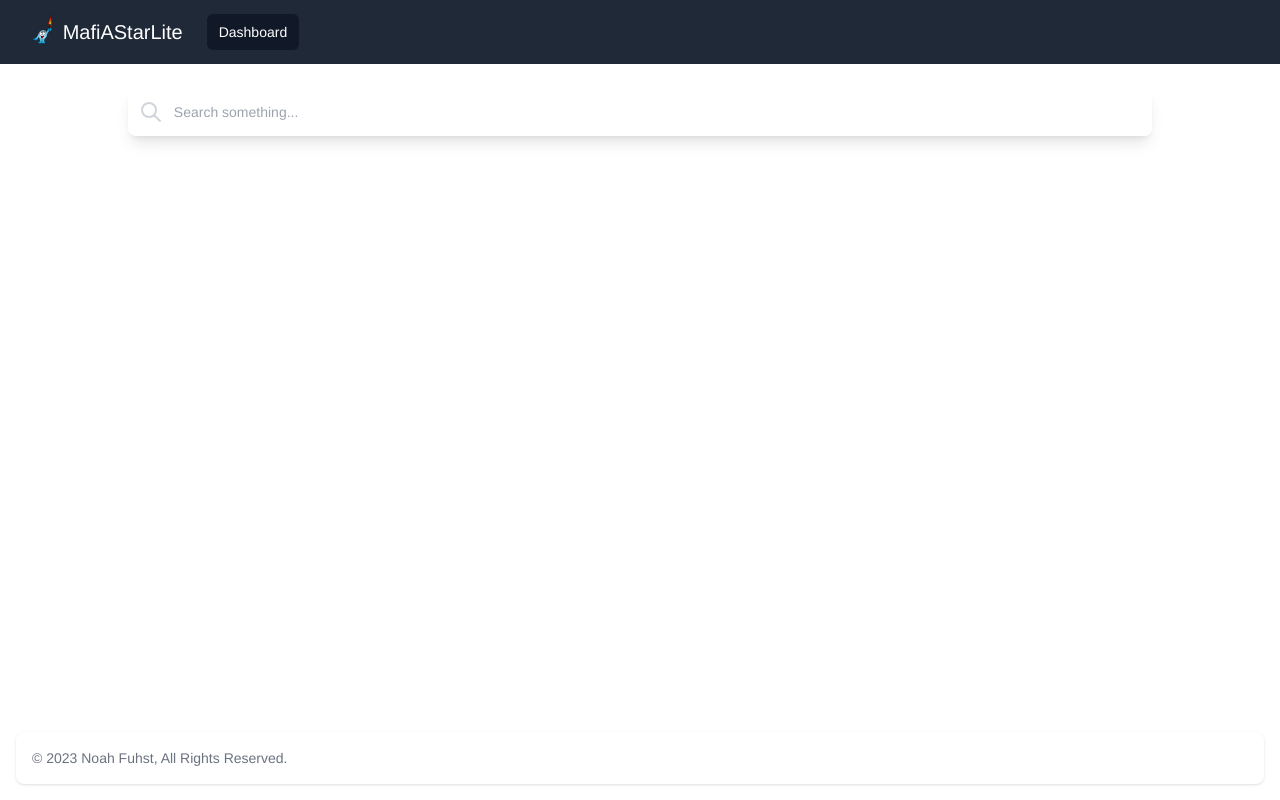
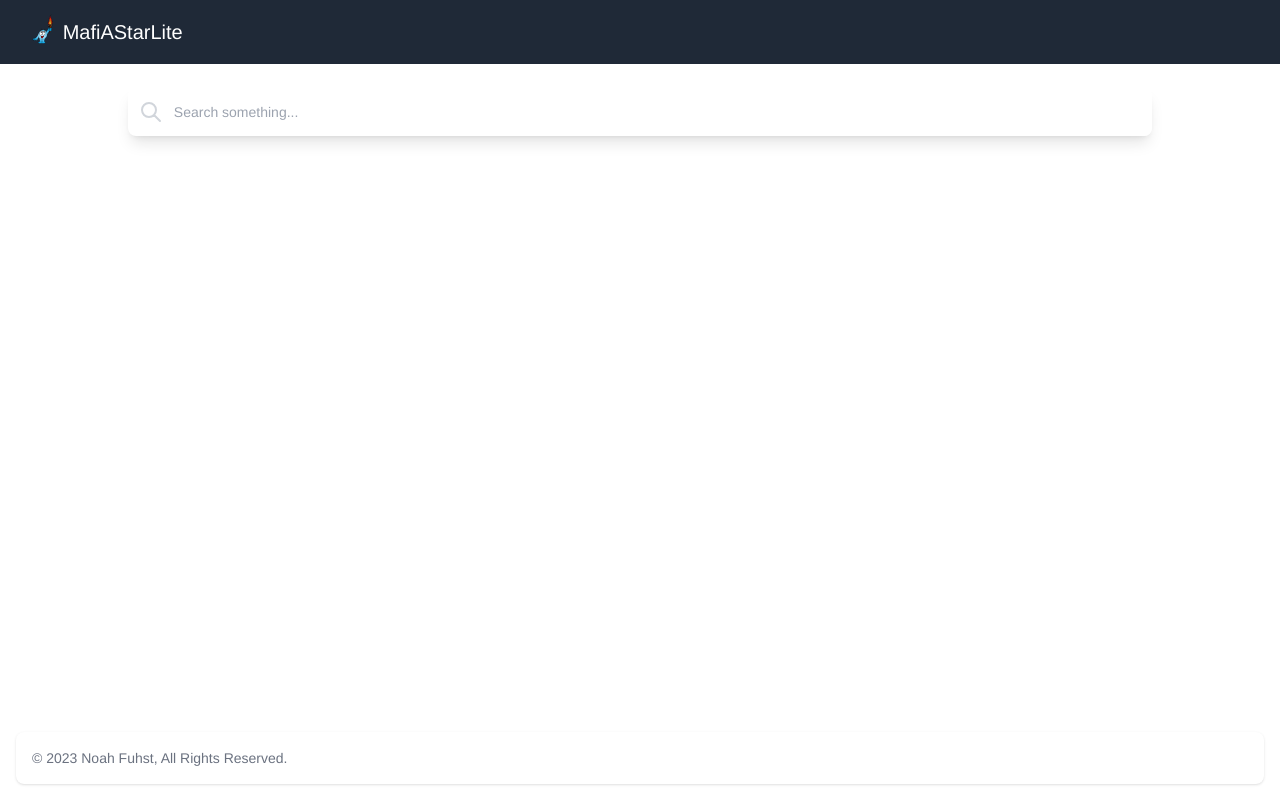
Before and after one commit to 8fuhst/MafiAStarLite-frontend, a Vue app: page / in a window 1280 px wide. Built offline with nearby package versions, Linux system fonts and the light colour scheme.

Commit message:
Remove Dashboard from navigation header

```diff
--- a/src/components/DefaultNavbar.vue
+++ b/src/components/DefaultNavbar.vue
@@ -1,11 +1,5 @@
 <script setup>
-import { Disclosure, DisclosureButton, DisclosurePanel} from '@headlessui/vue'
-import { Bars3Icon, XMarkIcon } from '@heroicons/vue/24/outline'
-
-const navigation = [
-
-  { name: 'Dashboard', href: '#', current: true },
-]
+import { Disclosure } from '@headlessui/vue'
 </script>
 
 <script>
@@ -15,38 +9,19 @@ export default {
 </script>
 
 <template>
-  <Disclosure as="nav" class="bg-gray-800" v-slot="{ open }">
+  <Disclosure as="nav" class="bg-gray-800">
     <div class="mx-auto max-w-7xl px-2 sm:px-6 lg:px-8">
       <div class="relative flex h-16 items-center justify-between">
-        <div class="absolute inset-y-0 left-0 flex items-center sm:hidden">
-          <!-- Mobile menu button-->
-          <DisclosureButton class="inline-flex items-center justify-center rounded-md p-2 text-gray-400 hover:bg-gray-700 hover:text-white focus:outline-none focus:ring-2 focus:ring-inset focus:ring-white">
-            <span class="sr-only">Open main menu</span>
-            <Bars3Icon v-if="!open" class="block h-6 w-6" aria-hidden="true" />
-            <XMarkIcon v-else class="block h-6 w-6" aria-hidden="true" />
-          </DisclosureButton>
-        </div>
         <div class="flex flex-1 items-center justify-center sm:items-stretch sm:justify-start">
           <div class="flex flex-shrink-0 items-center">
-            <img class="hidden h-8 mb-1 w-auto lg:block" src="../assets/ultrastar_bit.svg" alt="Your Company" />
+            <img class="hidden h-8 mb-1 w-auto lg:block" src="../assets/ultrastar_bit.svg" alt="Ultrastar Bit" />
           </div>
           <div class="align-middle pl-2">
             <h4 class="align-middle mt-1 text-xl text-white">MafiAStarLite</h4>
           </div>
-          <div class="hidden sm:ml-6 sm:block">
-            <div class="flex space-x-4">
-              <a v-for="item in navigation" :key="item.name" :href="item.href" :class="[item.current ? 'bg-gray-900 text-white' : 'text-gray-300 hover:bg-gray-700 hover:text-white', 'rounded-md px-3 py-2 text-sm font-medium']" :aria-current="item.current ? 'page' : undefined">{{ item.name }}</a>
-            </div>
-          </div>
         </div>
       </div>
     </div>
-
-    <DisclosurePanel class="sm:hidden">
-      <div class="space-y-1 px-2 pb-3 pt-2">
-        <DisclosureButton v-for="item in navigation" :key="item.name" as="a" :href="item.href" :class="[item.current ? 'bg-gray-900 text-white' : 'text-gray-300 hover:bg-gray-700 hover:text-white', 'block rounded-md px-3 py-2 text-base font-medium']" :aria-current="item.current ? 'page' : undefined">{{ item.name }}</DisclosureButton>
-      </div>
-    </DisclosurePanel>
   </Disclosure>
 </template>
 
```
